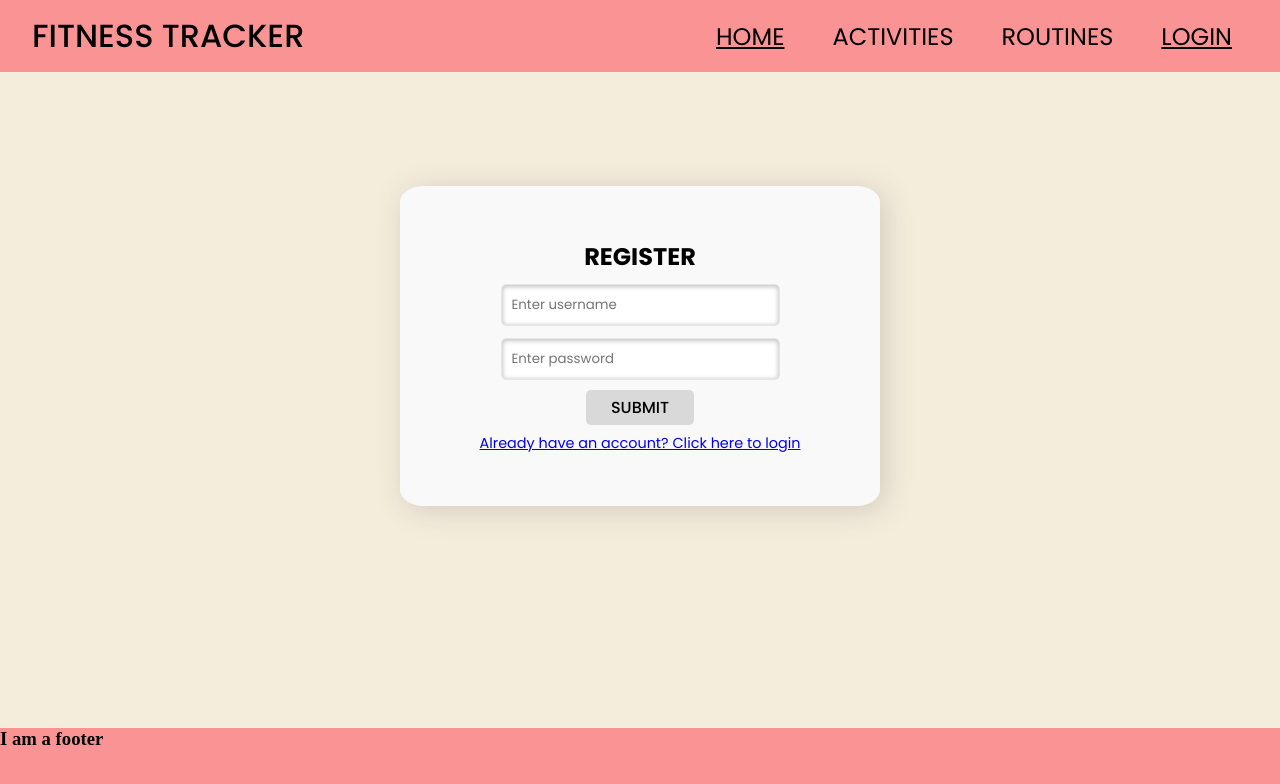
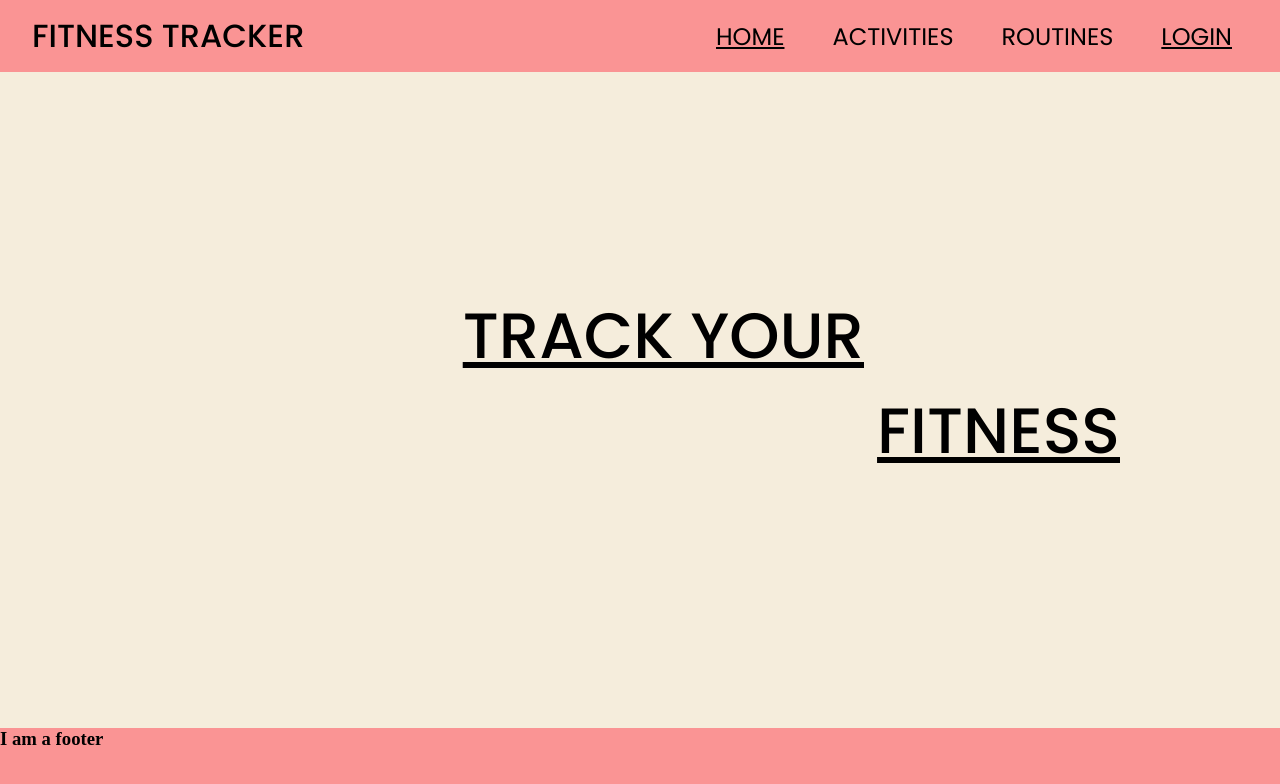
Before and after one commit to INIKITS/FitnessTracker-FrontEnd, a React (Create React App) app: page / in a window 1280 px wide. Shown: the top 784 px of the page. Built offline with nearby package versions, Linux system fonts and the light colour scheme.

Commit message:
work on homepage

```diff
--- a/public/style.css
+++ b/public/style.css
@@ -13,7 +13,7 @@
 }
 
 #App {
-  position: relative;
+  /* position: relative; */
 }
 
 /* #header {
--- a/src/pages/Home.js
+++ b/src/pages/Home.js
@@ -1,14 +1,16 @@
 import React from 'react';
 import { NavLink } from 'react-router-dom';
 import { LoginModal } from '../components/index';
+import '../styles/Home.scss';
+import HomeImage from '../img/pexels-ketut-subiyanto-4436349.jpg';
 
 function Home(props) {
   return (
-    <>
-      <h1>TRACK YOUR</h1>
-      <h1>FITNESS</h1>
-      <LoginModal />
-    </>
+    <div id='home-wrapper'>
+      <p className='title1'>TRACK YOUR</p>
+      <p className='title2'>FITNESS</p>
+      {/* <LoginModal /> */}
+    </div>
   );
 }
 
--- a/src/styles/Home.scss
+++ b/src/styles/Home.scss
@@ -0,0 +1,19 @@
+#home-wrapper {
+  font-family: 'Poppins', sans-serif;
+  font-weight: 500;
+  display: flex;
+  flex-direction: column;
+  align-items: flex-end;
+  justify-content: center;
+  padding-top: 18rem;
+  padding-right: 10rem;
+
+  p {
+    font-size: 4rem;
+    text-decoration: underline;
+  }
+
+  .title1 {
+    margin-right: 16rem;
+  }
+}
--- a/src/styles/Login-Register.scss
+++ b/src/styles/Login-Register.scss
@@ -6,12 +6,12 @@
   display: flex;
   align-items: center;
   justify-content: center;
-  margin-left: auto;
-  margin-right: auto;
-  margin-top: 7rem;
+  margin-left: 40%;
+  margin-top: 10%;
   border-radius: 5%;
   box-shadow: 5px 4px 30px rgba(87, 87, 87, 0.226);
   font-family: 'Poppins', sans-serif;
+  position: absolute;
 
   form {
     display: flex;
```
Also changed, not shown: src/App.js (+14 -16 lines), src/img/pexels-ketut-subiyanto-4436349.jpg (added).
